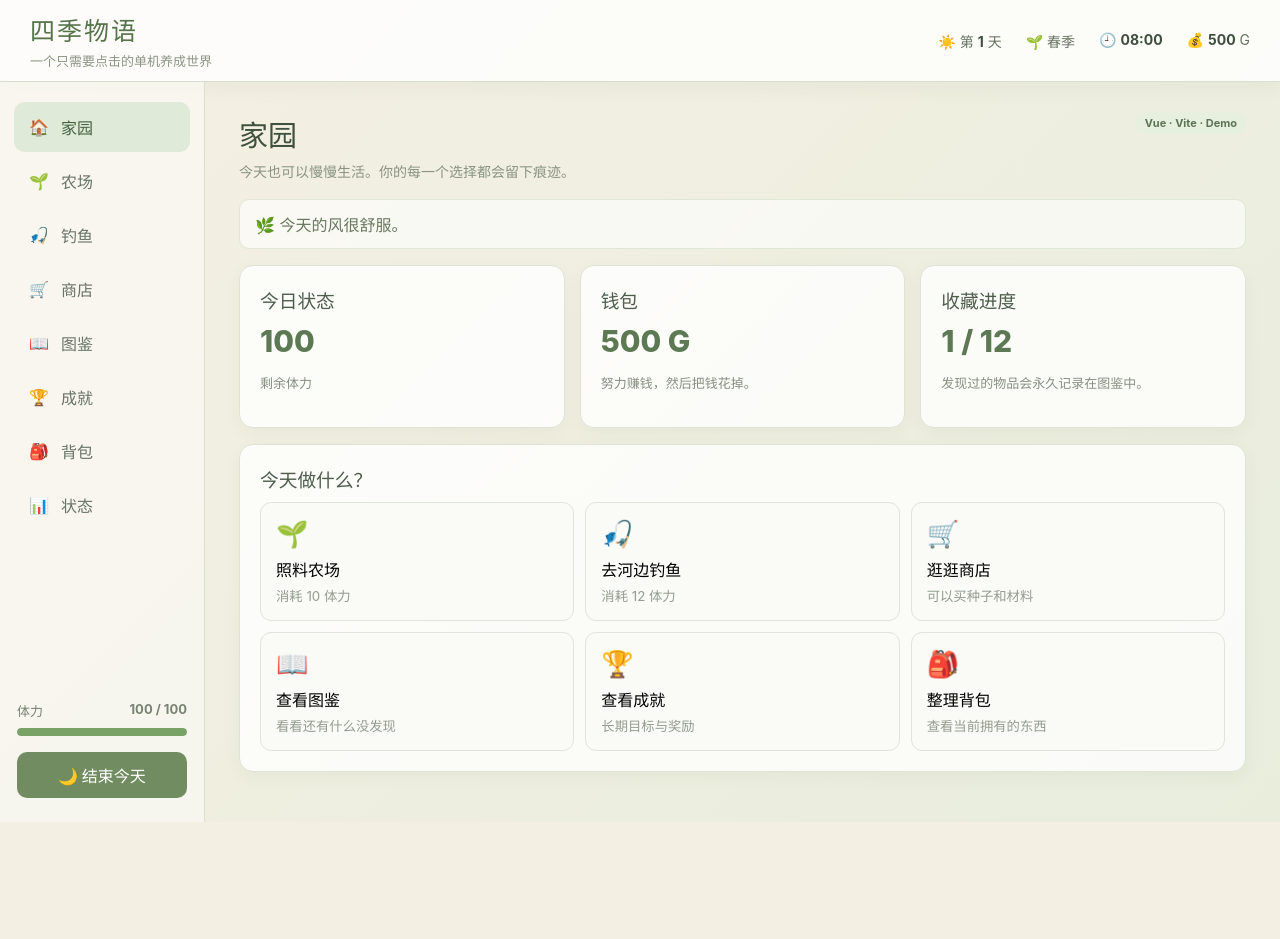
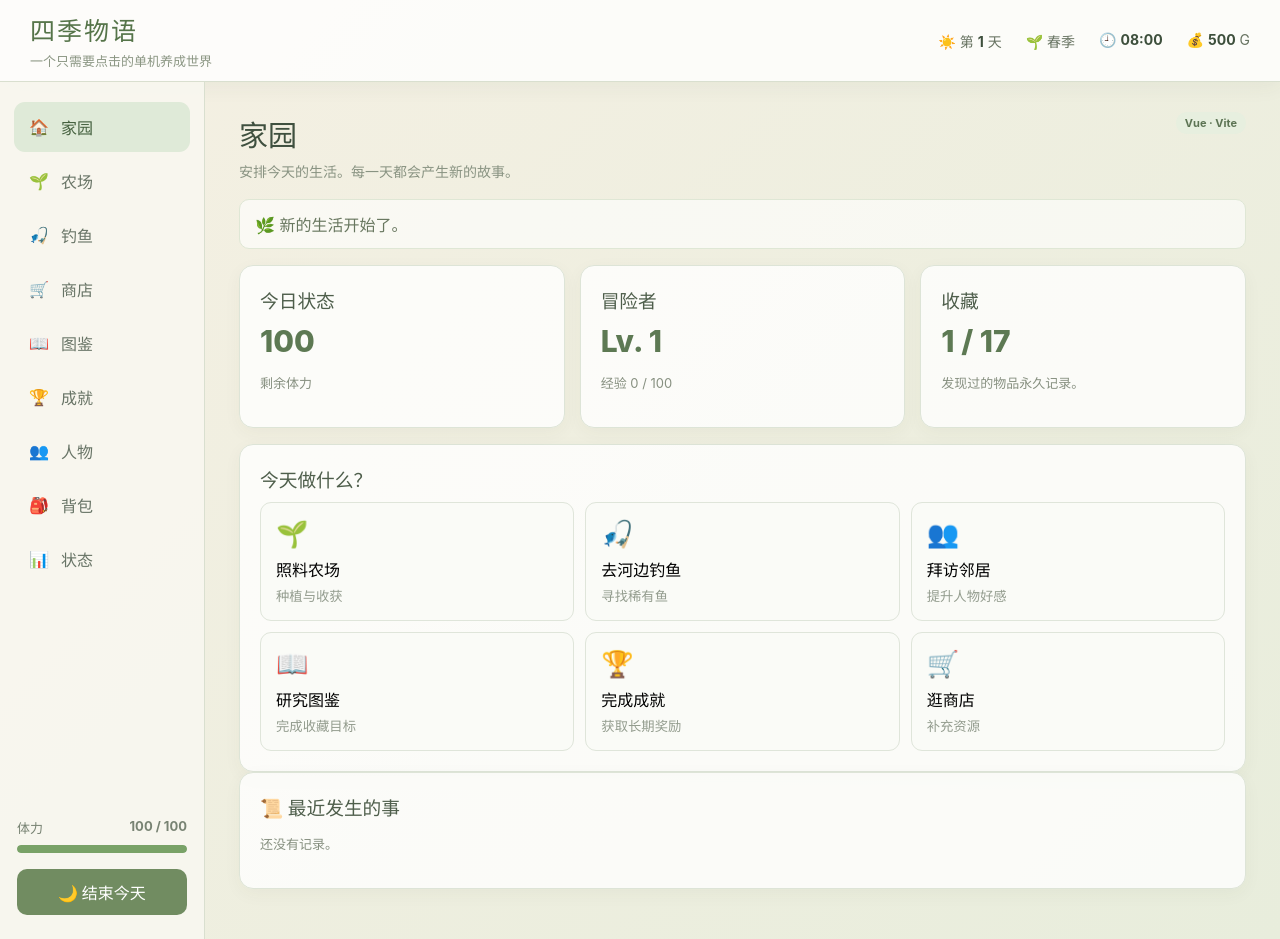
Before and after one commit to Lxkgit/web_game_1, a Vue app: page / in a window 1280 px wide. Before the commit the page ends 822 px from the top, so only its background shows below. Built offline with nearby package versions, Linux system fonts and the light colour scheme.

Commit message:
丰富游戏 Demo：农场成长、钓鱼稀有度、NPC、事件、成就与存档

```diff
--- a/src/App.vue
+++ b/src/App.vue
@@ -1,214 +1,250 @@
 <script setup>
-import { computed, reactive, ref } from 'vue'
-
-const state = reactive({
-  day: 1,
-  minutes: 8 * 60,
-  gold: 500,
-  energy: 100,
-  maxEnergy: 100,
-  inventory: { seed: 3, potato: 0, fish: 0, stone: 0, tea: 0 },
-  collection: new Set(['seed']),
-  achievements: {
-    firstDay: false,
-    firstFish: false
-  }
-})
+import { computed, onMounted, watch, ref } from 'vue'
+import { gameState as state, addItem, addLog, discover, gainExperience } from './stores/game'
+import { items, getItem } from './data/items'
+import { crops } from './data/crops'
+import { fish } from './data/fish'
+import { achievements as achievementData } from './data/achievements'
+import { npcs } from './data/npcs'
+import { events } from './data/events'
+import { saveGame, loadGame } from './utils/storage'
 
 const currentPage = ref('home')
-const message = ref('今天的风很舒服。')
+const message = ref('新的生活开始了。')
+const event = ref(null)
 
 const navItems = [
   ['home', '🏠', '家园'], ['farm', '🌱', '农场'], ['fishing', '🎣', '钓鱼'],
   ['shop', '🛒', '商店'], ['collection', '📖', '图鉴'], ['achievement', '🏆', '成就'],
-  ['bag', '🎒', '背包'], ['status', '📊', '状态']
+  ['people', '👥', '人物'], ['bag', '🎒', '背包'], ['status', '📊', '状态']
 ]
 
-const collectionItems = [
-  ['seed', '🌱', '土豆种子'], ['potato', '🥔', '土豆'], ['fish', '🐟', '溪鱼'],
-  ['stone', '🪨', '石头'], ['tea', '🍵', '神秘茶叶'], ['crystal', '💎', '月光晶'],
-  ['mushroom', '🍄', '红伞菇'], ['flower', '🌷', '春日郁金香'], ['butterfly', '🦋', '蓝翅蝶'],
-  ['gem', '🔮', '未知宝石'], ['shell', '🐚', '河贝'], ['egg', '🥚', '野鸡蛋']
-]
-
-const achievements = computed(() => [
-  ['🌅', '第一天', '完成第 1 天的生活', state.day > 1, 1, Math.max(0, state.day - 1)],
-  ['🎣', '初次垂钓', '成功钓到第一条鱼', state.achievements.firstFish, 1, state.achievements.firstFish ? 1 : 0],
-  ['💰', '小有积蓄', '持有 1000 G', state.gold >= 1000, 1000, state.gold],
-  ['📖', '收藏家', '发现 6 种不同物品', state.collection.size >= 6, 6, state.collection.size],
-  ['🏆', '富足生活', '持有 2000 G', state.gold >= 2000, 2000, state.gold]
-])
-
 const pageMeta = {
-  home: ['家园', '今天也可以慢慢生活。你的每一个选择都会留下痕迹。'],
-  farm: ['农场', '没有移动，没有复杂操作。选择一块田，然后点击行动。'],
-  fishing: ['钓鱼', '每次垂钓都会有随机收获，首次发现的新鱼会进入永久图鉴。'],
-  shop: ['商店', '买东西不是目的，让生活变得更有趣才是。'],
-  collection: ['图鉴', '背包里的东西可以卖掉，但发现过的东西不会从图鉴消失。'],
-  achievement: ['成就', '游戏不是只有赚钱。慢慢完成这些长期目标，你会发现这个世界越来越完整。'],
-  bag: ['背包', '当前拥有的物品。卖掉物品不会影响已经解锁的图鉴。'],
-  status: ['状态', '你正在逐渐变强。Demo 阶段先展示基础成长框架。']
+  home: ['家园', '安排今天的生活。每一天都会产生新的故事。'],
+  farm: ['农场', '种下作物、等待成长、收获并出售。'],
+  fishing: ['钓鱼', '不同鱼类拥有不同稀有度，稀有鱼值得收藏。'],
+  shop: ['商店', '购买种子、材料和一些特别的东西。'],
+  collection: ['图鉴', '发现过的物品永久记录，完成图鉴还能获得奖励。'],
+  achievement: ['成就', '长期目标会给你的生活提供持续动力。'],
+  people: ['人物', '认识邻居，提高好感度，解锁更多故事。'],
+  bag: ['背包', '查看、出售当前拥有的物品。'],
+  status: ['状态', '查看等级、经验、收藏和生活记录。']
 }
 
+const timeText = computed(() => `${String(Math.floor(state.minutes / 60) % 24).padStart(2, '0')}:${String(state.minutes % 60).padStart(2, '0')}`)
 const pageTitle = computed(() => pageMeta[currentPage.value][0])
 const pageSub = computed(() => pageMeta[currentPage.value][1])
-const timeText = computed(() => {
-  const h = Math.floor(state.minutes / 60) % 24
-  const m = state.minutes % 60
-  return `${String(h).padStart(2, '0')}:${String(m).padStart(2, '0')}`
-})
-const collectionCount = computed(() => state.collection.size)
+const discoveredCount = computed(() => state.discovered.length)
+const readyCrops = computed(() => state.farm.filter(x => x.crop && x.readyDay <= state.day).length)
 
-function showPage(page) {
-  currentPage.value = page
-}
+const achievementList = computed(() => achievementData.map(a => {
+  const value = {
+    days: state.day,
+    fish: state.totalFish,
+    collection: discoveredCount.value,
+    gold: state.gold,
+    harvest: state.totalHarvest,
+    legendary: state.inventory.golden_fish > 0 ? 1 : 0
+  }[a.type] || 0
+  return { ...a, value, done: value >= a.target }
+}))
 
+function showPage(page) { currentPage.value = page }
 function spend(cost) {
-  if (state.energy < cost) {
-    message.value = '体力不足，今天先休息吧。'
-    return false
-  }
+  if (state.energy < cost) { message.value = '体力不足，今天先休息吧。'; return false }
   state.energy -= cost
   return true
 }
+function gainGold(value) { state.gold += value }
 
-function farmPlant() {
-  if (state.inventory.seed <= 0) {
-    message.value = '没有种子了，可以去商店购买。'
-    return
-  }
-  if (!spend(10)) return
-  state.inventory.seed--
-  state.inventory.potato++
-  state.collection.add('potato')
-  state.minutes += 40
-  message.value = '你种下一颗土豆，期待它慢慢长大。'
+function plant(plot, crop) {
+  if (plot.crop) return
+  if (!spend(crop.energy)) return
+  if (!state.inventory[crop.seed]) { message.value = `你没有${crop.name}种子。`; return }
+  state.inventory[crop.seed]--
+  plot.crop = crop.id
+  plot.plantedDay = state.day
+  plot.readyDay = state.day + crop.days
+  discover(crop.id)
+  gainExperience(12)
+  state.minutes += 30
+  addLog(`在第 ${state.day} 天种下了 ${crop.name}。`)
+  message.value = `${crop.name} 已种下，预计第 ${plot.readyDay} 天成熟。`
 }
 
-function fish() {
+function harvest(plot) {
+  if (!plot.crop || plot.readyDay > state.day) return
+  const crop = crops.find(x => x.id === plot.crop)
+  addItem(crop.id)
+  state.totalHarvest++
+  gainExperience(20)
+  plot.crop = null
+  plot.plantedDay = 0
+  plot.readyDay = 0
+  message.value = `收获了 ${crop.name}。可以出售，也可以留作收藏。`
+}
+
+function chooseFish() {
+  const roll = Math.random() * 100
+  let total = 0
+  for (const item of fish) {
+    total += item.chance
+    if (roll <= total) return item
+  }
+  return fish[0]
+}
+
+function goFishing() {
   if (!spend(12)) return
-  state.inventory.fish++
-  state.collection.add('fish')
-  state.minutes += 50
-  state.achievements.firstFish = true
-  if (Math.random() < 0.35) {
-    state.collection.add('shell')
-    message.value = '钓到一条溪鱼，还发现了河贝！'
-  } else {
-    message.value = '今天的收获不错，钓到了一条溪鱼。'
+  state.minutes += 45
+  const caught = chooseFish()
+  addItem(caught.id)
+  state.totalFish++
+  gainExperience(caught.rarity === 'legendary' ? 50 : 15)
+  if (caught.rarity === 'legendary') message.value = `✨ 传说！你钓到了 ${caught.name}！`
+  else message.value = `🎣 钓到了 ${caught.name}（${rarityName(caught.rarity)}）。`
+  if (Math.random() < 0.25) addItem('shell')
+}
+
+function rarityName(value) {
+  return { common: '普通', uncommon: '稀有', rare: '珍稀', legendary: '传说' }[value] || value
+}
+
+function buy(id, price) {
+  if (state.gold < price) return
+  state.gold -= price
+  addItem(id)
+  message.value = `购买了 ${getItem(id)?.name || id}。`
+}
+
+function sell(id) {
+  const count = state.inventory[id] || 0
+  const item = getItem(id)
+  if (!count || !item?.sellPrice) return
+  state.inventory[id]--
+  gainGold(item.sellPrice)
+  message.value = `出售 ${item.name}，获得 ${item.sellPrice} G。`
+}
+
+function talk(npc) {
+  state.relationships[npc.id] = Math.min(100, state.relationships[npc.id] + 5)
+  state.minutes += 20
+  addLog(`和 ${npc.name} 聊了一会儿。`)
+  message.value = `${npc.name} 对你的好感度 +5。`
+}
+
+function triggerEvent() {
+  const total = events.reduce((sum, x) => sum + x.weight, 0)
+  let roll = Math.random() * total
+  for (const item of events) {
+    roll -= item.weight
+    if (roll <= 0) { event.value = item; return }
   }
 }
 
-function buy(key, price) {
-  if (state.gold < price) return
-  state.gold -= price
-  state.inventory[key] = (state.inventory[key] || 0) + 1
-  state.collection.add(key)
-  message.value = `购买了 ${itemName(key)}。`
-}
-
-function itemName(key) {
-  return collectionItems.find(item => item[0] === key)?.[2] || key
+function applyEvent() {
+  if (!event.value) return
+  const effect = event.value.effect
+  if (effect.gold) gainGold(effect.gold)
+  if (effect.energy) state.energy = Math.max(0, Math.min(state.maxEnergy, state.energy + effect.energy))
+  if (effect.collection) discover(effect.collection)
+  if (effect.item) addItem(effect.item)
+  message.value = `${event.value.icon} ${event.value.name}：${event.value.text}`
+  addLog(`${event.value.name}：${event.value.text}`)
+  event.value = null
 }
 
 function endDay() {
+  const farmReady = readyCrops.value
   state.day++
   state.minutes = 8 * 60
   state.energy = state.maxEnergy
   state.gold += 50
-  state.achievements.firstDay = true
-  message.value = '新的一天开始了，生活补贴 +50 G。'
+  if (farmReady) message.value = `新的一天开始了。生活补贴 +50 G，有 ${farmReady} 块作物成熟了。`
+  else message.value = '新的一天开始了。生活补贴 +50 G。'
+  triggerEvent()
   currentPage.value = 'home'
 }
+
+function progressWidth(a) { return `${Math.min(100, a.value / a.target * 100)}%` }
+
+onMounted(() => {
+  loadGame(state)
+  message.value = state.day > 1 ? '欢迎回来，继续你的生活。' : '新的生活开始了。'
+})
+watch(state, () => saveGame(state), { deep: true })
 </script>
 
 <template>
   <div class="game-shell">
     <header class="topbar">
-      <div>
-        <div class="logo">四季物语</div>
-        <div class="subtitle">一个只需要点击的单机养成世界</div>
-      </div>
+      <div><div class="logo">四季物语</div><div class="subtitle">一个只需要点击的单机养成世界</div></div>
       <div class="top-stats">
-        <span>☀️ 第 <b>{{ state.day }}</b> 天</span>
-        <span>🌱 春季</span>
-        <span>🕘 <b>{{ timeText }}</b></span>
-        <span>💰 <b>{{ state.gold }}</b> G</span>
+        <span>☀️ 第 <b>{{ state.day }}</b> 天</span><span>🌱 春季</span><span>🕘 <b>{{ timeText }}</b></span><span>💰 <b>{{ state.gold }}</b> G</span>
       </div>
     </header>
 
     <main class="layout">
       <aside class="sidebar">
-        <button v-for="item in navItems" :key="item[0]" class="nav" :class="{ active: currentPage === item[0] }" @click="showPage(item[0])">
-          <span>{{ item[1] }}</span><span>{{ item[2] }}</span>
-        </button>
-        <div class="side-bottom">
-          <div class="energy-label"><span>体力</span><b>{{ state.energy }} / {{ state.maxEnergy }}</b></div>
-          <div class="energy"><i :style="{ width: `${state.energy / state.maxEnergy * 100}%` }"></i></div>
-          <button class="end-day" @click="endDay">🌙 结束今天</button>
-        </div>
+        <button v-for="item in navItems" :key="item[0]" class="nav" :class="{active: currentPage === item[0]}" @click="showPage(item[0])"><span>{{ item[1] }}</span><span>{{ item[2] }}</span></button>
+        <div class="side-bottom"><div class="energy-label"><span>体力</span><b>{{ state.energy }} / {{ state.maxEnergy }}</b></div><div class="energy"><i :style="{width: `${state.energy / state.maxEnergy * 100}%`}"></i></div><button class="end-day" @click="endDay">🌙 结束今天</button></div>
       </aside>
 
       <section class="content">
-        <div class="page-title">
-          <div><h1>{{ pageTitle }}</h1><p>{{ pageSub }}</p></div>
-          <span class="badge">Vue · Vite · Demo</span>
-        </div>
-
+        <div class="page-title"><div><h1>{{ pageTitle }}</h1><p>{{ pageSub }}</p></div><span class="badge">Vue · Vite</span></div>
         <div class="notice">🌿 {{ message }}</div>
 
         <template v-if="currentPage === 'home'">
           <div class="grid">
             <div class="card"><h3>今日状态</h3><div class="big-number">{{ state.energy }}</div><p>剩余体力</p></div>
-            <div class="card"><h3>钱包</h3><div class="big-number">{{ state.gold }} G</div><p>努力赚钱，然后把钱花掉。</p></div>
-            <div class="card"><h3>收藏进度</h3><div class="big-number">{{ collectionCount }} / 12</div><p>发现过的物品会永久记录在图鉴中。</p></div>
+            <div class="card"><h3>冒险者</h3><div class="big-number">Lv. {{ state.level }}</div><p>经验 {{ state.experience }} / {{ state.level * 100 }}</p></div>
+            <div class="card"><h3>收藏</h3><div class="big-number">{{ discoveredCount }} / {{ items.length }}</div><p>发现过的物品永久记录。</p></div>
           </div>
           <div class="card action-card"><h3>今天做什么？</h3><div class="actions">
-            <button class="action" @click="showPage('farm')"><span class="emoji">🌱</span><strong>照料农场</strong><small>消耗 10 体力</small></button>
-            <button class="action" @click="showPage('fishing')"><span class="emoji">🎣</span><strong>去河边钓鱼</strong><small>消耗 12 体力</small></button>
-            <button class="action" @click="showPage('shop')"><span class="emoji">🛒</span><strong>逛逛商店</strong><small>可以买种子和材料</small></button>
-            <button class="action" @click="showPage('collection')"><span class="emoji">📖</span><strong>查看图鉴</strong><small>看看还有什么没发现</small></button>
-            <button class="action" @click="showPage('achievement')"><span class="emoji">🏆</span><strong>查看成就</strong><small>长期目标与奖励</small></button>
-            <button class="action" @click="showPage('bag')"><span class="emoji">🎒</span><strong>整理背包</strong><small>查看当前拥有的东西</small></button>
+            <button class="action" @click="showPage('farm')"><span class="emoji">🌱</span><strong>照料农场</strong><small>种植与收获</small></button>
+            <button class="action" @click="showPage('fishing')"><span class="emoji">🎣</span><strong>去河边钓鱼</strong><small>寻找稀有鱼</small></button>
+            <button class="action" @click="showPage('people')"><span class="emoji">👥</span><strong>拜访邻居</strong><small>提升人物好感</small></button>
+            <button class="action" @click="showPage('collection')"><span class="emoji">📖</span><strong>研究图鉴</strong><small>完成收藏目标</small></button>
+            <button class="action" @click="showPage('achievement')"><span class="emoji">🏆</span><strong>完成成就</strong><small>获取长期奖励</small></button>
+            <button class="action" @click="showPage('shop')"><span class="emoji">🛒</span><strong>逛商店</strong><small>补充资源</small></button>
           </div></div>
+          <div class="card log-card"><h3>📜 最近发生的事</h3><div v-if="state.log.length" class="list"><div v-for="(log,index) in state.log.slice(0,5)" :key="index" class="row"><div>📌</div><div class="row-main"><b>第 {{ log.day }} 天</b><div class="row-desc">{{ log.text }}</div></div></div></div><p v-else>还没有记录。</p></div>
         </template>
 
         <template v-else-if="currentPage === 'farm'">
-          <div class="grid">
-            <div class="card"><h3>🌱 小菜地</h3><p>种子：{{ state.inventory.seed }} 个</p><button class="primary-btn" @click="farmPlant">种下一颗土豆（10 体力）</button></div>
-            <div class="card"><h3>🥔 当前土豆</h3><div class="big-number">{{ state.inventory.potato }}</div><p>当前 Demo 中先记录种植结果，后续加入成长周期与收获。</p></div>
-            <div class="card"><h3>🌦️ 季节</h3><div class="big-number">春</div><p>后续加入四季、天气、作物成长周期。</p></div>
-          </div>
+          <div class="grid crop-grid"><div v-for="plot in state.farm" :key="plot.id" class="card plot"><div class="plot-number">田地 {{ plot.id }}</div><div v-if="plot.crop" class="crop-icon">{{ crops.find(x => x.id === plot.crop)?.icon }}</div><div v-else class="crop-icon empty">＋</div><h3>{{ plot.crop ? crops.find(x => x.id === plot.crop)?.name : '空闲土地' }}</h3><p v-if="plot.crop && plot.readyDay > state.day">第 {{ plot.readyDay }} 天成熟</p><p v-else-if="plot.crop">已经成熟，可以收获。</p><p v-else>选择作物种植。</p><button v-if="plot.crop && plot.readyDay <= state.day" class="primary-btn" @click="harvest(plot)">收获</button><div v-else-if="!plot.crop" class="crop-buttons"><button v-for="crop in crops" :key="crop.id" class="buy-btn" :disabled="!state.inventory[crop.seed]" @click="plant(plot,crop)">{{ crop.icon }} {{ crop.name }}</button></div></div></div>
         </template>
 
         <template v-else-if="currentPage === 'fishing'">
-          <div class="card"><h3>🎣 河边</h3><p>安静坐下，等待鱼咬钩。</p><button class="primary-btn" @click="fish">抛竿（12 体力）</button><div class="list fishing-list"><div class="row"><div>🐟</div><div class="row-main"><b>溪鱼</b><div class="row-desc">已经钓到 {{ state.inventory.fish }} 条</div></div></div><div class="row"><div>🐚</div><div class="row-main"><b>河贝</b><div class="row-desc">{{ state.collection.has('shell') ? '已经发现' : '还有机会发现' }}</div></div></div></div></div>
+          <div class="card fishing-card"><div class="fishing-hero">🌊</div><h2>宁静河畔</h2><p>每次钓鱼消耗 12 体力。鱼类越稀有，经验和售价越高。</p><button class="primary-btn" @click="goFishing">🎣 抛竿</button></div><div class="card fish-table"><h3>鱼类图鉴</h3><div class="list"><div v-for="f in fish" :key="f.id" class="row"><div class="item-icon">{{ state.discovered.includes(f.id) ? f.icon : '?' }}</div><div class="row-main"><b>{{ state.discovered.includes(f.id) ? f.name : '未知鱼类' }}</b><div class="row-desc">{{ rarityName(f.rarity) }} · 售价 {{ f.sellPrice }} G</div></div><b>x{{ state.inventory[f.id] || 0 }}</b></div></div></div>
         </template>
 
         <template v-else-if="currentPage === 'shop'">
-          <div class="list">
-            <div v-for="item in [['seed','🌱','土豆种子','种下后可获得土豆',20],['stone','🪨','石头','基础材料，后续可用于制作',10],['tea','🍵','神秘茶叶','收藏品，暂时没有实际用途',80]]" :key="item[0]" class="row">
-              <div class="item-icon">{{ item[1] }}</div><div class="row-main"><div class="row-title">{{ item[2] }}</div><div class="row-desc">{{ item[3] }}</div></div><b>{{ item[4] }} G</b><button class="buy-btn" :disabled="state.gold < item[4]" @click="buy(item[0], item[4])">购买</button>
-            </div>
-          </div>
+          <div class="list"><div v-for="shop in [{id:'seed_potato',price:20},{id:'stone',price:10},{id:'tea',price:80},{id:'seed_carrot',price:28},{id:'seed_tomato',price:35},{id:'seed_strawberry',price:50}]" :key="shop.id" class="row"><div class="item-icon">{{ getItem(shop.id)?.icon || '🌱' }}</div><div class="row-main"><b>{{ getItem(shop.id)?.name || shop.id }}</b><div class="row-desc">{{ getItem(shop.id)?.category || '种子' }}</div></div><b>{{ shop.price }} G</b><button class="buy-btn" :disabled="state.gold < shop.price" @click="buy(shop.id,shop.price)">购买</button></div></div>
         </template>
 
         <template v-else-if="currentPage === 'collection'">
-          <div class="card"><div class="item-grid"><div v-for="item in collectionItems" :key="item[0]" class="item" :class="{ locked: !state.collection.has(item[0]) }"><div class="icon">{{ state.collection.has(item[0]) ? item[1] : '?' }}</div><b>{{ state.collection.has(item[0]) ? item[2] : '尚未发现' }}</b><small>{{ state.collection.has(item[0]) ? '已发现' : '探索后解锁' }}</small></div></div></div>
+          <div class="card"><div class="collection-head"><h3>发现进度 {{ discoveredCount }} / {{ items.length }}</h3><div class="progress"><i :style="{width:`${discoveredCount/items.length*100}%`}"></i></div></div><div class="item-grid"><div v-for="item in items" :key="item.id" class="item" :class="{locked:!state.discovered.includes(item.id)}"><div class="icon">{{ state.discovered.includes(item.id) ? item.icon : '?' }}</div><b>{{ state.discovered.includes(item.id) ? item.name : '尚未发现' }}</b><small>{{ item.category }}</small></div></div></div>
         </template>
 
         <template v-else-if="currentPage === 'achievement'">
-          <div class="list"><div v-for="a in achievements" :key="a[1]" class="row" :class="{ locked: !a[3] }"><div class="achievement-icon">{{ a[0] }}</div><div class="row-main"><div class="row-title">{{ a[1] }} <span v-if="a[3]" class="badge">已完成</span></div><div class="row-desc">{{ a[2] }}</div><div class="progress"><i :style="{ width: `${Math.min(100, a[5] / a[4] * 100)}%` }"></i></div></div></div></div>
+          <div class="list"><div v-for="a in achievementList" :key="a.id" class="row" :class="{locked:!a.done}"><div class="achievement-icon">{{ a.icon }}</div><div class="row-main"><div class="row-title">{{ a.name }} <span v-if="a.done" class="badge">已完成</span></div><div class="row-desc">{{ a.desc }} · 奖励 {{ a.reward }} G</div><div class="progress"><i :style="{width:progressWidth(a)}"></i></div></div><b>{{ Math.min(a.value,a.target) }}/{{ a.target }}</b></div></div>
+        </template>
+
+        <template v-else-if="currentPage === 'people'">
+          <div class="grid"><div v-for="npc in npcs" :key="npc.id" class="card npc-card"><div class="npc-icon">{{ npc.icon }}</div><h3>{{ npc.name }}</h3><div class="npc-role">{{ npc.role }}</div><p>{{ npc.intro }}</p><div class="heart">❤️ {{ state.relationships[npc.id] }} / 100</div><div class="progress"><i :style="{width:`${state.relationships[npc.id]}%`}"></i></div><button class="primary-btn" @click="talk(npc)">聊天（20 分钟）</button></div></div>
         </template>
 
         <template v-else-if="currentPage === 'bag'">
-          <div class="list"><div v-for="item in collectionItems.slice(0, 5)" :key="item[0]" class="row"><div class="item-icon">{{ item[1] }}</div><div class="row-main"><div class="row-title">{{ item[2] }}</div><div class="row-desc">当前拥有 {{ state.inventory[item[0]] || 0 }} 个</div></div><b>x{{ state.inventory[item[0]] || 0 }}</b></div></div>
+          <div class="list"><div v-for="item in items.filter(x => state.inventory[x.id] > 0)" :key="item.id" class="row"><div class="item-icon">{{ item.icon }}</div><div class="row-main"><b>{{ item.name }}</b><div class="row-desc">拥有 {{ state.inventory[item.id] }} · 售价 {{ item.sellPrice || 0 }} G</div></div><b>x{{ state.inventory[item.id] }}</b><button v-if="item.sellPrice" class="buy-btn" @click="sell(item.id)">出售</button></div></div><div v-if="!items.some(x => state.inventory[x.id] > 0)" class="card">背包空空如也。</div>
         </template>
 
         <template v-else-if="currentPage === 'status'">
-          <div class="grid"><div class="card"><h3>🧑 冒险者</h3><p>等级</p><div class="big-number">Lv. 1</div></div><div class="card"><h3>❤️ 生活</h3><p>连续生活天数</p><div class="big-number">{{ state.day }}</div></div><div class="card"><h3>📚 百科</h3><p>已发现物品</p><div class="big-number">{{ collectionCount }} / 12</div></div></div>
+          <div class="grid"><div class="card"><h3>🧑 冒险者</h3><div class="big-number">Lv. {{ state.level }}</div><div class="progress"><i :style="{width:`${state.experience/(state.level*100)*100}%`}"></i></div><p>经验 {{ state.experience }} / {{ state.level * 100 }}</p></div><div class="card"><h3>🎣 钓鱼</h3><div class="big-number">{{ state.totalFish }}</div><p>累计钓鱼次数</p></div><div class="card"><h3>🌾 农业</h3><div class="big-number">{{ state.totalHarvest }}</div><p>累计收获作物</p></div></div><div class="card log-card"><h3>🌟 游戏目标</h3><p>完成全部图鉴、解锁全部成就、培养 NPC 好感、升级房屋与设施，并探索四季世界。</p></div>
         </template>
       </section>
     </main>
+
+    <div v-if="event" class="modal-mask"><div class="event-modal"><div class="event-icon">{{ event.icon }}</div><h2>{{ event.name }}</h2><p>{{ event.text }}</p><button class="primary-btn" @click="applyEvent">收下这份惊喜</button></div></div>
   </div>
 </template>
```
